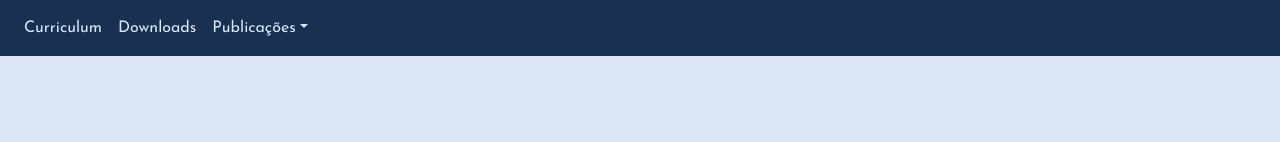
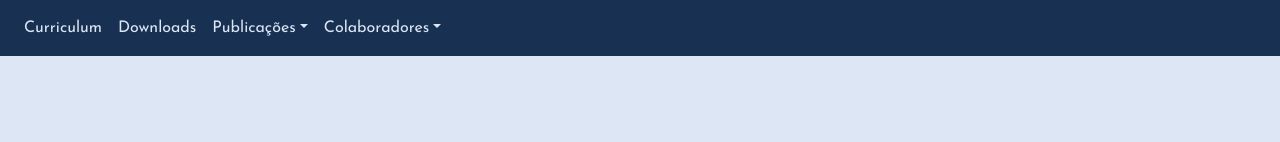
Before and after one commit to SantoroA/react-pantoja-site, a React (Create React App) app: page / in a window 1280 px wide. Shown: the top 142 px of the page. Built offline with nearby package versions, Linux system fonts and the light colour scheme.

Commit message:
Update Nav.js

```diff
--- a/src/Nav.js
+++ b/src/Nav.js
@@ -25,6 +25,9 @@ export default function Nav() {
             <NavLink className="nav-item nav-link" to="/downloads">
               Downloads
             </NavLink>
+
+            {/* publicacoes */}
+
             <div className="nav-item dropdown">
               <a
                 className="nav-link dropdown-toggle"
@@ -53,6 +56,34 @@ export default function Nav() {
                 </NavLink>
               </div>
             </div>
+
+            {/* parceiros */}
+
+            <div className="nav-item dropdown">
+              <a
+                className="nav-link dropdown-toggle"
+                href="/"
+                id="navbarDropdown"
+                role="button"
+                data-toggle="dropdown"
+                aria-haspopup="true"
+                aria-expanded="false"
+              >
+                Colaboradores
+              </a>
+              <div
+                className="dropdown-menu"
+                id="dropdown-menu"
+                aria-labelledby="navbarDropdown"
+              >
+                <NavLink className="nav-item nav-link" to="/parceiros">
+                  Parceiros
+                </NavLink>
+                <NavLink className="nav-item nav-link" to="/alunos">
+                  Orientandos
+                </NavLink>
+              </div>
+            </div>
           </div>
         </div>
       </nav>
```
